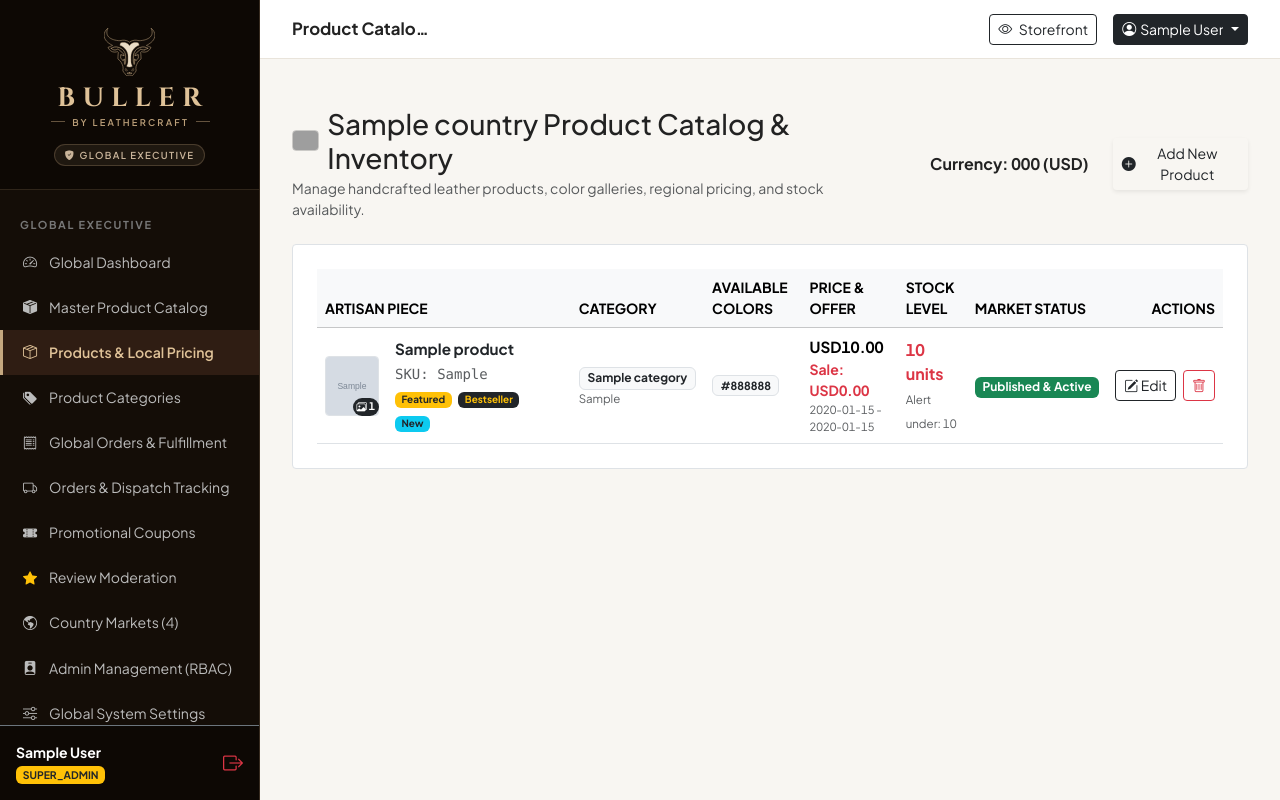
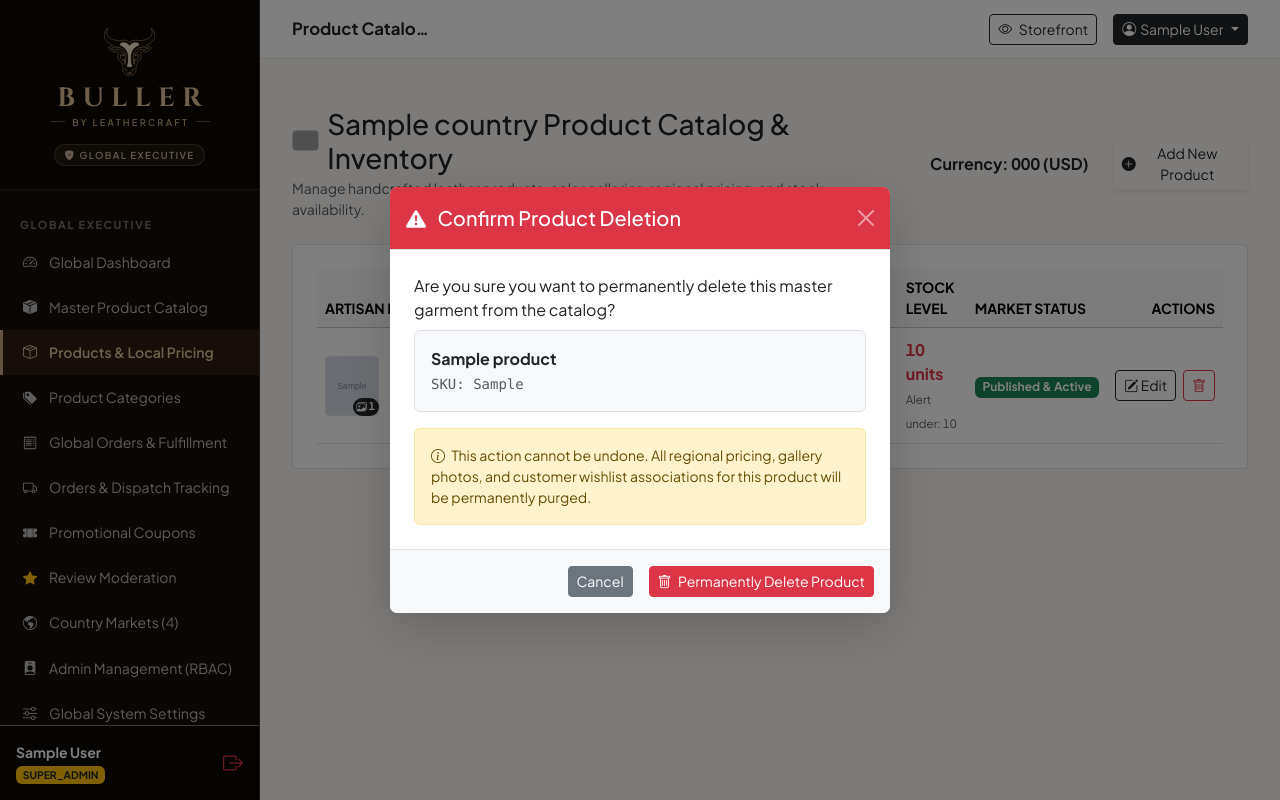
Before and after one commit to umarfaruk26-22/BULLER-BY-LEATHERCRAFT, a PHP site: page /admin/products in a window 1280 px wide, after a click on "Delete Product". Run offline with PHP 8.4, Linux system fonts and the light colour scheme; the visitor is signed in with stand-in values (Sample User, id 1); tables that the repository leaves empty hold one stand-in row (values such as "Sample post"); grey boxes marked "Sample" are stand-in pictures; some libraries are stand-ins or nearby versions; some web fonts are replaced; grey boxes are pictures that could not be loaded.

Commit message:
Fix regional product delete modal, enforce duplicate product title and SKU validation, and update contact WhatsApp to +919638530197

```diff
--- a/app/views/admin/products.php
+++ b/app/views/admin/products.php
@@ -352,6 +352,40 @@ require __DIR__ . '/../layouts/admin_header.php';
                                 </div>
                             </div>
 
+                            <!-- Modal: Delete Confirmation for Regional Product -->
+                            <div class="modal fade" id="deleteRegionalProdModal_<?= $p['id'] ?>" tabindex="-1" aria-hidden="true">
+                                <div class="modal-dialog modal-dialog-centered">
+                                    <div class="modal-content border-0 shadow-lg">
+                                        <div class="modal-header bg-danger text-white">
+                                            <h5 class="modal-title font-serif"><i class="bi bi-exclamation-triangle-fill me-2"></i> Confirm Product Deletion</h5>
+                                            <button type="button" class="btn-close btn-close-white" data-bs-dismiss="modal"></button>
+                                        </div>
+                                        <div class="modal-body p-4 text-start">
+                                            <p class="mb-2">Are you sure you want to permanently delete this master garment from the catalog?</p>
+                                            <div class="p-3 border rounded bg-light mb-3">
+                                                <strong class="d-block text-dark"><?= e($p['title']) ?></strong>
+                                                <small class="text-muted font-monospace">SKU: <?= e($p['sku']) ?></small>
+                                            </div>
+                                            <div class="alert alert-warning small mb-0">
+                                                <i class="bi bi-info-circle me-1"></i> This action cannot be undone. All regional pricing, gallery photos, and customer wishlist associations for this product will be permanently purged.
+                                            </div>
+                                        </div>
+                                        <div class="modal-footer bg-light">
+                                            <button type="button" class="btn btn-secondary btn-sm" data-bs-dismiss="modal">Cancel</button>
+                                            <form action="<?= url('admin/products/delete') ?>" method="POST" class="d-inline">
+                                                <input type="hidden" name="csrf_token" value="<?= Auth::csrfToken() ?>">
+                                                <input type="hidden" name="product_id" value="<?= $p['id'] ?>">
+                                                <input type="hidden" name="country_id" value="<?= $currentCountry['id'] ?>">
+                                                <input type="hidden" name="redirect_route" value="admin/products?country_id=<?= $currentCountry['id'] ?>">
+                                                <button type="submit" class="btn btn-danger btn-sm">
+                                                    <i class="bi bi-trash me-1"></i> Permanently Delete Product
+                                                </button>
+                                            </form>
+                                        </div>
+                                    </div>
+                                </div>
+                            </div>
+
                             <!-- Hidden forms for deleting individual gallery images -->
                             <?php if (!empty($p['gallery_images'])): ?>
                                 <?php foreach ($p['gallery_images'] as $gImg): ?>
--- a/app/views/storefront/contact.php
+++ b/app/views/storefront/contact.php
@@ -31,8 +31,8 @@ $regionalAteliers = [
         'phone_raw' => '+912268429100',
         'phone_code' => '+91',
         'email' => 'support.in@bullerleather.com',
-        'whatsapp' => '+91 98200 48210',
-        'whatsapp_raw' => '919820048210',
+        'whatsapp' => '+91 96385 30197',
+        'whatsapp_raw' => '919638530197',
         'hours' => 'Monday – Saturday: 10:00 AM – 8:00 PM IST',
         'sunday' => 'Sunday: By Prior Appointment Only',
         'shipping_partner' => 'Blue Dart Apex & Air Express (Pre-Insured)',
@@ -458,7 +458,7 @@ require __DIR__ . '/../layouts/header.php';
                                     <span class="input-group-text bg-light border" id="phonePrefixLabel" style="font-weight: 600; color: var(--color-espresso-deep); font-size: 0.88rem;">
                                         <?= e($currentAtelier['phone_code']) ?>
                                     </span>
-                                    <input type="tel" class="form-control luxury-input" id="phoneNum" name="phone" placeholder="98200 48210" value="<?= e($_POST['phone'] ?? '') ?>">
+                                    <input type="tel" class="form-control luxury-input" id="phoneNum" name="phone" placeholder="96385 30197" value="<?= e($_POST['phone'] ?? '') ?>">
                                 </div>
                             </div>
 
--- a/app/views/superadmin/country_edit.php
+++ b/app/views/superadmin/country_edit.php
@@ -125,7 +125,7 @@ require __DIR__ . '/../layouts/admin_header.php';
                             <label class="form-label small fw-bold text-dark mb-1">WhatsApp Concierge Phone</label>
                             <div class="input-group">
                                 <span class="input-group-text bg-light text-success"><i class="bi bi-whatsapp"></i></span>
-                                <input type="text" name="contact_whatsapp" class="form-control" value="<?= e($country['contact_whatsapp'] ?? '') ?>" placeholder="+91 98200 48210">
+                                <input type="text" name="contact_whatsapp" class="form-control" value="<?= e($country['contact_whatsapp'] ?? '') ?>" placeholder="+91 96385 30197">
                             </div>
                         </div>
 
--- a/index.php
+++ b/index.php
@@ -1100,35 +1100,48 @@ switch ($route) {
     // ---------------------------------------------------------------------
     // PRODUCT CRUD ACTIONS (COUNTRY ADMIN & SUPER ADMIN)
     // ---------------------------------------------------------------------
+    case 'superadmin/products/create':
     case 'admin/products/create':
         if (!Auth::isCountryAdmin()) redirect('admin');
         if ($_SERVER['REQUEST_METHOD'] === 'POST') {
             if (!Auth::verifyCsrfToken($_POST['csrf_token'] ?? '')) die("Security token mismatch.");
+
+            $currentCountryId = (int)($_POST['country_id'] ?? 1);
+            $targetRedirect = Auth::isSuperAdmin() ? 'superadmin/products' : ('admin/products?country_id=' . $currentCountryId);
 
             $title = trim($_POST['title'] ?? '');
             if (empty($title)) {
                 flash('admin_error', 'Product Title is required.');
-                redirect('admin/products');
-            }
-
-            $slug = slugify(trim($_POST['slug'] ?? '') ?: $title);
+                redirect($targetRedirect);
+            }
+
             $sku = strtoupper(trim($_POST['sku'] ?? ''));
             if (empty($sku)) {
                 $sku = 'BLR-' . strtoupper(substr(md5(uniqid()), 0, 8));
             }
 
+            // Strict Duplicate Title Check: Prevent duplicate product entries
+            $chkTitle = $db->prepare("SELECT id FROM products WHERE LOWER(title) = LOWER(?) LIMIT 1");
+            $chkTitle->execute([$title]);
+            if ($existingTitle = $chkTitle->fetch()) {
+                flash('admin_error', "A product titled '{$title}' already exists in your catalogue (ID #{$existingTitle['id']}). Duplicate product entries are strictly prevented. Please edit the existing product instead.");
+                redirect($targetRedirect);
+            }
+
+            // Strict Duplicate SKU Check: Prevent duplicate SKU assignments
+            $chkSku = $db->prepare("SELECT id, title FROM products WHERE sku = ? LIMIT 1");
+            $chkSku->execute([$sku]);
+            if ($existingSku = $chkSku->fetch()) {
+                flash('admin_error', "The SKU code '{$sku}' is already assigned to '{$existingSku['title']}' (ID #{$existingSku['id']}). Please assign a unique SKU or edit the existing product.");
+                redirect($targetRedirect);
+            }
+
+            $slug = slugify(trim($_POST['slug'] ?? '') ?: $title);
             // Ensure unique slug
             $chkSlug = $db->prepare("SELECT id FROM products WHERE slug = ? LIMIT 1");
             $chkSlug->execute([$slug]);
             if ($chkSlug->fetch()) {
                 $slug .= '-' . rand(100, 999);
-            }
-
-            // Ensure unique SKU
-            $chkSku = $db->prepare("SELECT id FROM products WHERE sku = ? LIMIT 1");
-            $chkSku->execute([$sku]);
-            if ($chkSku->fetch()) {
-                $sku .= '-' . rand(10, 99);
             }
 
             $categoryId = (int)($_POST['category_id'] ?? 1);
@@ -1288,6 +1301,7 @@ switch ($route) {
         require __DIR__ . '/app/views/admin/product_create.php';
         break;
 
+    case 'superadmin/products/edit':
     case 'admin/products/edit':
         if (!Auth::isCountryAdmin()) redirect('admin');
         if ($_SERVER['REQUEST_METHOD'] === 'POST') {
@@ -1531,6 +1545,7 @@ switch ($route) {
         require __DIR__ . '/app/views/admin/product_edit.php';
         break;
 
+    case 'superadmin/products/delete':
     case 'admin/products/delete':
         if (!Auth::isCountryAdmin()) redirect('admin');
         if ($_SERVER['REQUEST_METHOD'] === 'POST') {
```
